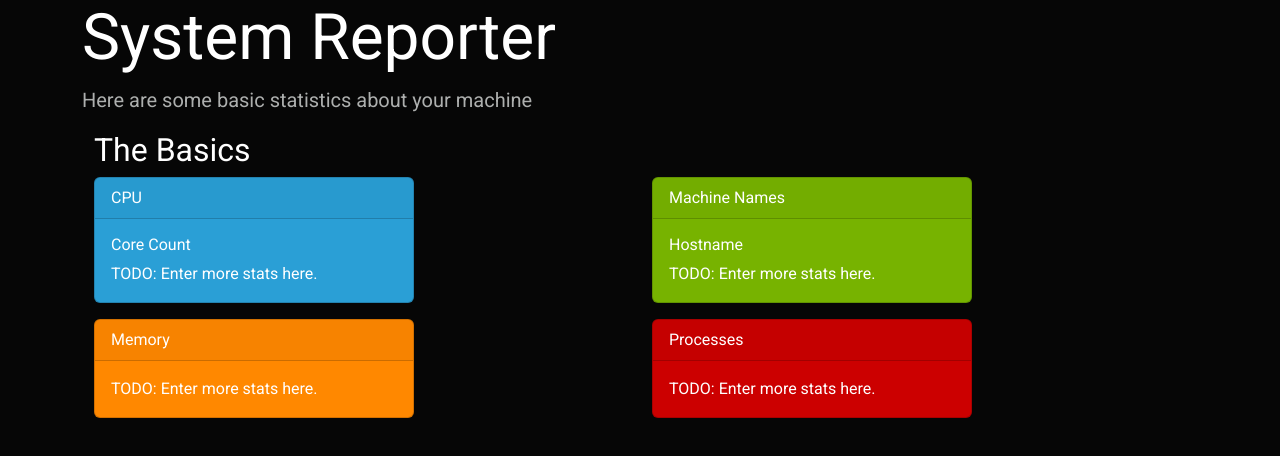
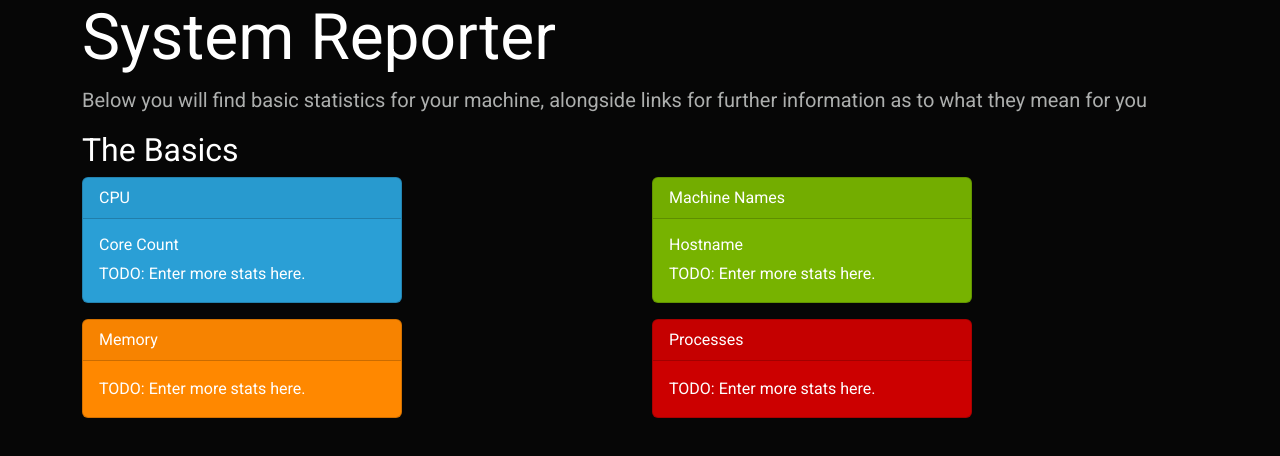
Before and after one commit to PhilipWright96/SystemReporter, a website with bundled scripts: page index.html in a window 1280 px wide. Built offline with nearby package versions, Linux system fonts and the light colour scheme.

Commit message:
Improve help text

```diff
--- a/index.html
+++ b/index.html
@@ -17,11 +17,13 @@
           <div class="col-lg-12">
             <h1>System Reporter</h1>
             <p class="lead">
-              Here are some basic statistics about your machine
+              Below you will find basic statistics for your machine, alongside
+              links for further information as to what they mean for you
             </p>
           </div>
         </div>
       </div>
+    </div>
 
     <div class="container">
       <h4>The Basics</h4>
```
